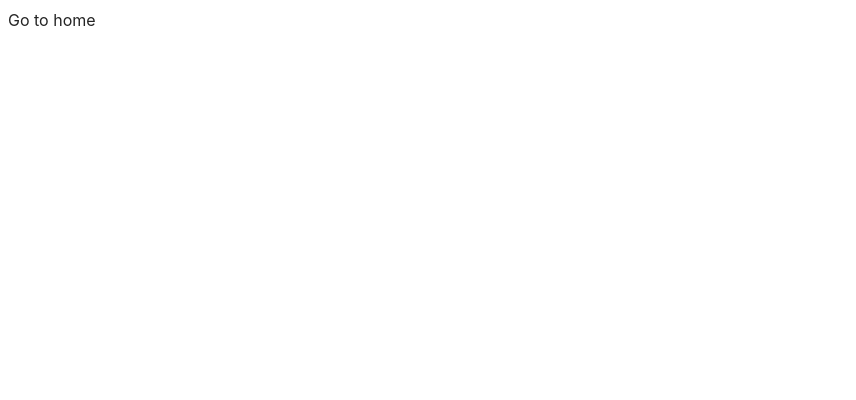
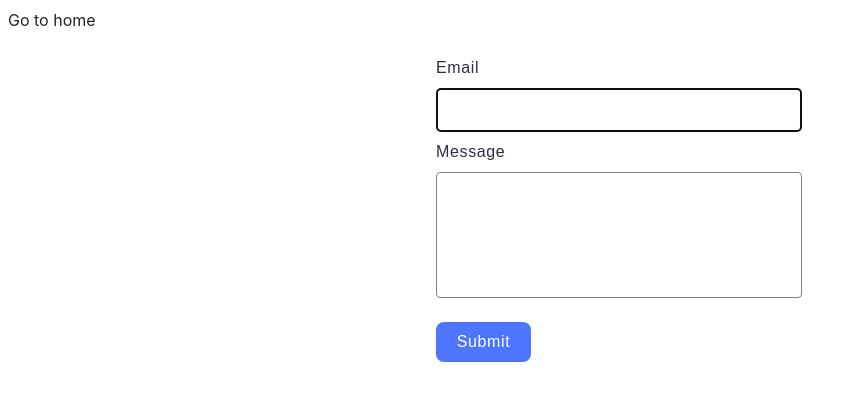
Before and after one commit to MaksymSobotiuk/goit-js-hw-09, a website built with Vite: page src/2-form.html in a window 1280 px wide. Shown: the whole page, without its empty margins (0-856 px from the left). Built offline with nearby package versions, Linux system fonts and the light colour scheme.

Commit message:
form-done

```diff
--- a/src/2-form.html
+++ b/src/2-form.html
@@ -10,6 +10,17 @@
   <body>
     <section>
       <a href="./index.html">Go to home</a>
+      <form class="feedback-form" autocomplete="off">
+        <label class="form-label">
+          Email
+          <input class="email-input" name="email" autofocus />
+        </label>
+        <label class="form-label">
+          Message
+          <textarea class="form-message" name="message" rows="8"></textarea>
+        </label>
+        <button class="form-btn" ype="submit">Submit</button>
+      </form>
     </section>
     <script type="module" src="./js/2-form.js"></script>
   </body>
--- a/src/css/styles.css
+++ b/src/css/styles.css
@@ -41,3 +41,56 @@
   width: 360px;
   height: 300px;
 }
+
+.feedback-form {
+  display: flex;
+  flex-direction: column;
+  background-color: #fff;
+  border-radius: 8px;
+  padding: 24px;
+  max-width: 408px;
+  margin: 0 auto;
+  font-family: "Montserrat", sans-serif;
+  font-weight: 400;
+  font-size: 16px;
+  line-height: 1.5;
+  letter-spacing: 0.04em;
+  color: #2e2f42;
+}
+
+.form-label {
+  display: flex;
+  flex-direction: column;
+  gap: 8px;
+  margin-bottom: 8px;
+}
+
+.email-input {
+  border: 1px solid #808080;
+  border-radius: 4px;
+  width: 360px;
+  height: 40px;
+}
+
+.form-message {
+  border: 1px solid #808080;
+  border-radius: 4px;
+  width: 360px;
+  resize: none;
+}
+
+.form-btn {
+  border-radius: 8px;
+  padding: 8px 16px;
+  width: 95px;
+  height: 40px;
+  background-color: #4e75ff;
+  border: none;
+  font-family: "Montserrat", sans-serif;
+  font-weight: 500;
+  font-size: 16px;
+  line-height: 1.5;
+  letter-spacing: 0.04em;
+  color: #fff;
+  margin-top: 16px;
+}
--- a/src/js/2-form.js
+++ b/src/js/2-form.js
@@ -1 +1,58 @@
-console.log("Form")
+
+const storageKey = "feedback-form-state";
+const form = document.querySelector(".feedback-form");
+const formEmail= form.email;
+const formMessage = form.message;
+
+function readFormData() {
+    const email = formEmail.value.trim();
+    const message = formMessage.value.trim();
+
+    return {
+        email,
+        message,
+        };
+}
+
+function saveFormDataToLocalStorage(data) {
+    const jsonData = JSON.stringify(data);
+    localStorage.setItem(storageKey, jsonData);
+}
+
+function populateFormFromLocalStorage() {
+    const rawData = localStorage.getItem(storageKey);
+    if (rawData) {
+        const data = JSON.parse(rawData);
+
+        if (data.email !== undefined) {
+            formEmail.value = data.email;
+        }
+
+        if (data.message !== undefined) {
+            formMessage.value = data.message;
+        }
+        }
+    }
+
+populateFormFromLocalStorage();
+
+form.addEventListener("input", () => {
+    const data = readFormData();
+    saveFormDataToLocalStorage(data);
+});
+
+    form.addEventListener("submit", (event) => {
+        event.preventDefault();
+
+        const data = readFormData();
+
+        if (data.email && data.message) {
+            console.log(data);
+
+            localStorage.removeItem(storageKey);
+            formEmail.value = "";
+            formMessage.value = "";
+        } else {
+            alert("Please fill in both email and message fields.");
+        }
+    });
```
